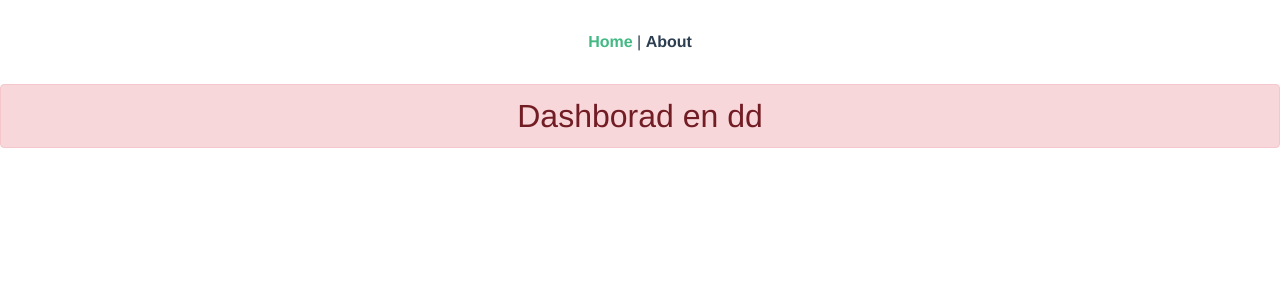
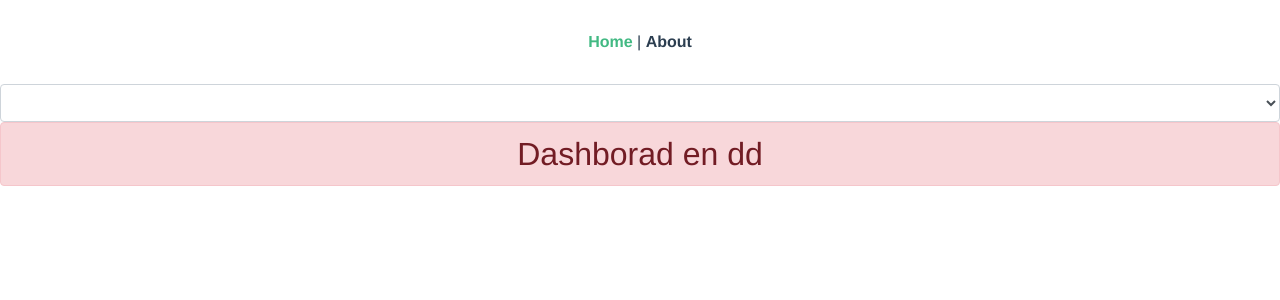
Before and after one commit to refaat1297/flk-dashboard, a Vue app: page / in a window 1280 px wide. Shown: the top 300 px of the page. Built offline with nearby package versions, Linux system fonts and the light colour scheme.

Commit message:
add change lang select

```diff
--- a/src/App.vue
+++ b/src/App.vue
@@ -5,9 +5,36 @@
             |
             <router-link to="/about">About</router-link>
         </div>
+
+        <select class="form-control" v-model="lang" @change="changeLang()">
+            <option value="ar">Ar</option>
+            <option value="en">En</option>
+        </select>
+
         <router-view/>
     </div>
 </template>
+
+<script>
+
+export default {
+    name: "App",
+    data () {
+        return {
+            lang: null
+        }
+    },
+    created() {
+        this.lang = window.Ls.get('lang')
+    },
+    methods: {
+        changeLang () {
+            window.Ls.set('lang', this.lang)
+            window.location.reload()
+        }
+    }
+}
+</script>
 
 <style lang="scss">
 #app {
--- a/src/views/Home.vue
+++ b/src/views/Home.vue
@@ -1,6 +1,6 @@
 <template>
     <div class="home">
-        <h2 class="alert alert-danger">{{ $t('navigation.dashboard', { locale: 'ar' }) }}</h2>
+        <h2 class="alert alert-danger">{{ $t('navigation.dashboard', {locale: 'ar'}) }}</h2>
     </div>
 </template>
 
@@ -10,12 +10,9 @@ import HelloWorld from "@/components/HelloWorld.vue";
 
 
 export default {
-  name: "Home",
-  components: {
-    HelloWorld,
-  },
-  created () {
-      console.log(localStorage.getItem('lang'))
-  }
+    name: "Home",
+    components: {
+        HelloWorld,
+    }
 };
 </script>
```
